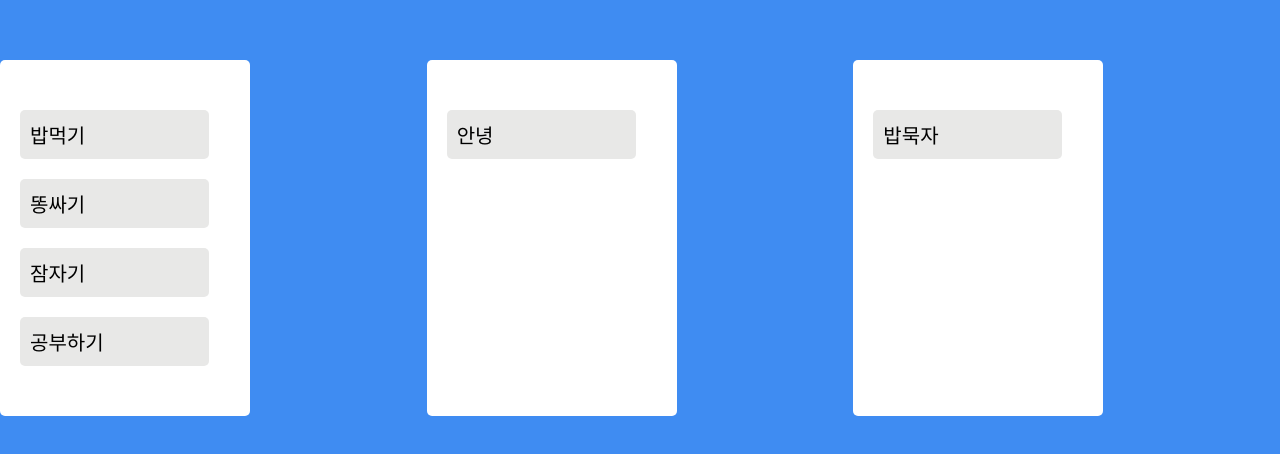
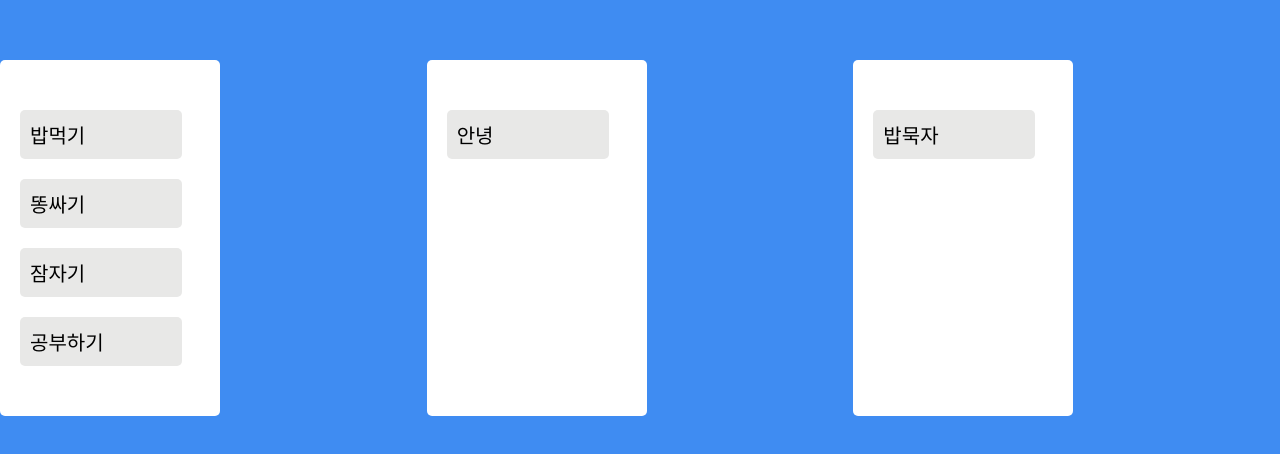
Before and after one commit to tjdrkr2580/mc, a React (Create React App) app in the folder trello/: page / in a window 1280 px wide. Shown: the part 162-616 px from the top of the page. Built offline with nearby package versions, Linux system fonts and the light colour scheme.

Commit message:
ADD | Scroll color animation

```diff
--- a/trello/src/App.tsx
+++ b/trello/src/App.tsx
@@ -37,7 +37,7 @@ const App = () => {
   const onDragEnd = (args: any) => {
     console.log(args);
     if (args.destination.index === args.source.index) return;
-    else if (args.source.droppableId === args.destination.droppableId) {
+    if (args.source.droppableId === args.destination.droppableId) {
       setTodos((allBoards) => {
         const boardCopy = [...allBoards[args.source.droppableId]];
         boardCopy.splice(args?.source.index, 1);
@@ -45,6 +45,18 @@ const App = () => {
         return {
           ...allBoards,
           [args.source.droppableId]: boardCopy,
+        };
+      });
+    } else {
+      setTodos((allBoard) => {
+        const sourceBoard = [...allBoard[args.source.droppableId]];
+        const targetBoard = [...allBoard[args.destination.droppableId]];
+        sourceBoard.splice(args.source.index, 1);
+        targetBoard.splice(args.destination?.index, 0, args.draggableId);
+        return {
+          ...allBoard,
+          [args.source.droppableId]: sourceBoard,
+          [args.destination.droppableId]: targetBoard,
         };
       });
     }
--- a/trello/src/components/Board.tsx
+++ b/trello/src/components/Board.tsx
@@ -2,29 +2,45 @@ import React from "react";
 import { Droppable } from "react-beautiful-dnd";
 import styled from "styled-components";
 import Card from "../Card";
-
-const Boardd = styled.ul`
-  padding: 2.5rem 1rem 2.5rem 1rem;
-  min-height: 5rem;
-  border-radius: 0.25rem;
-  width: 12.5rem;
-
-  display: flex;
-  flex-direction: column;
-  gap: 1rem;
-  background-color: ${(props) => props.theme.boardColor};
-`;
 
 interface BoardProps {
   toDos: string[];
   boardId: string;
 }
 
+interface DraggableTypes {
+  isDraggingOver: boolean;
+  isDraggingFromThis: boolean;
+}
+
+const Boardd = styled.ul<DraggableTypes>`
+  padding: 2.5rem 1rem 2.5rem 1rem;
+  border-radius: 0.25rem;
+  width: 11rem;
+  height: 100;
+  display: flex;
+  flex-direction: column;
+  gap: 1rem;
+  background-color: ${(props) =>
+    props.isDraggingOver
+      ? "#c8c8c8"
+      : props.isDraggingFromThis
+      ? props.theme.color
+      : props.theme.color};
+  transition: 0.25s ease-in-out background-color;
+  flex-grow: 1;
+`;
+
 const Board = ({ toDos, boardId }: BoardProps) => {
   return (
     <Droppable droppableId={boardId}>
-      {(magic) => (
-        <Boardd ref={magic.innerRef} {...magic.droppableProps}>
+      {(magic, snapshot) => (
+        <Boardd
+          isDraggingFromThis={Boolean(snapshot.draggingFromThisWith)}
+          isDraggingOver={snapshot.isDraggingOver}
+          ref={magic.innerRef}
+          {...magic.droppableProps}
+        >
           {toDos.map((todo, index) => (
             <Card key={todo} todo={todo} index={index} />
           ))}
```
